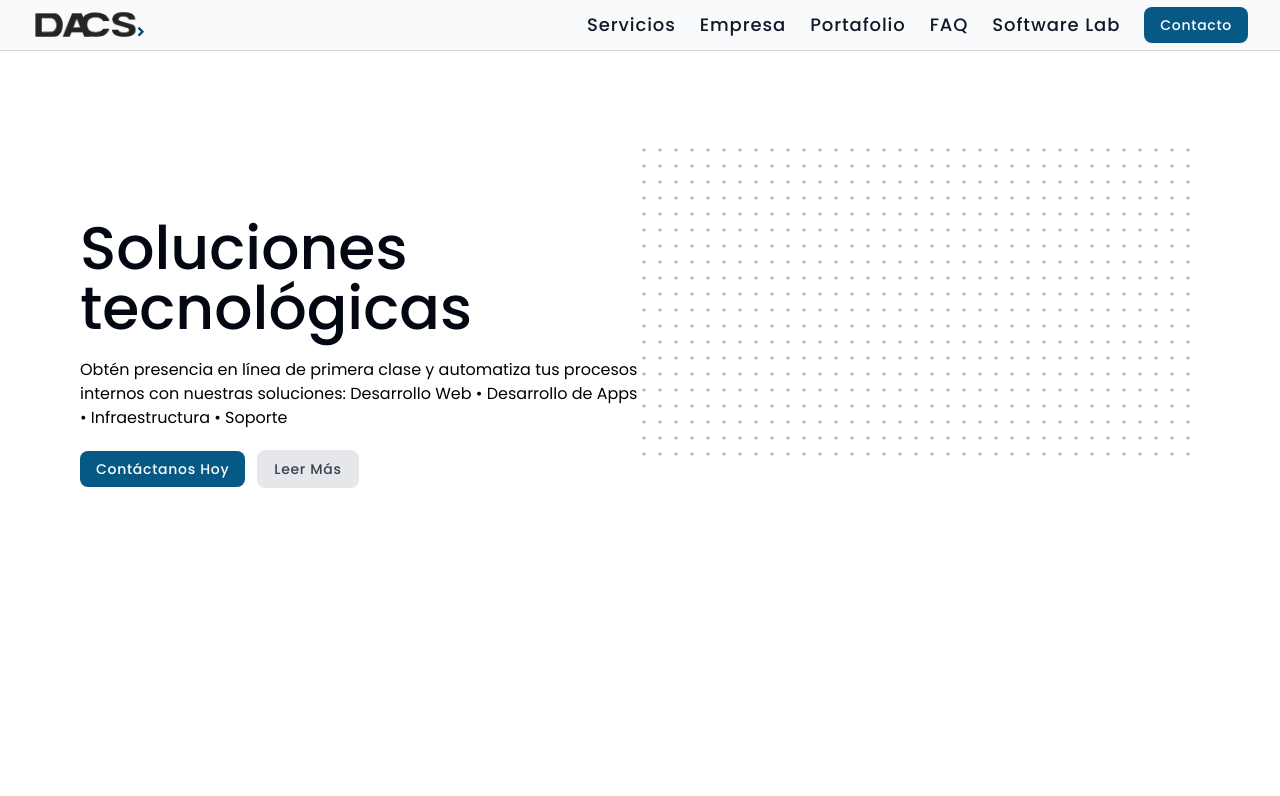
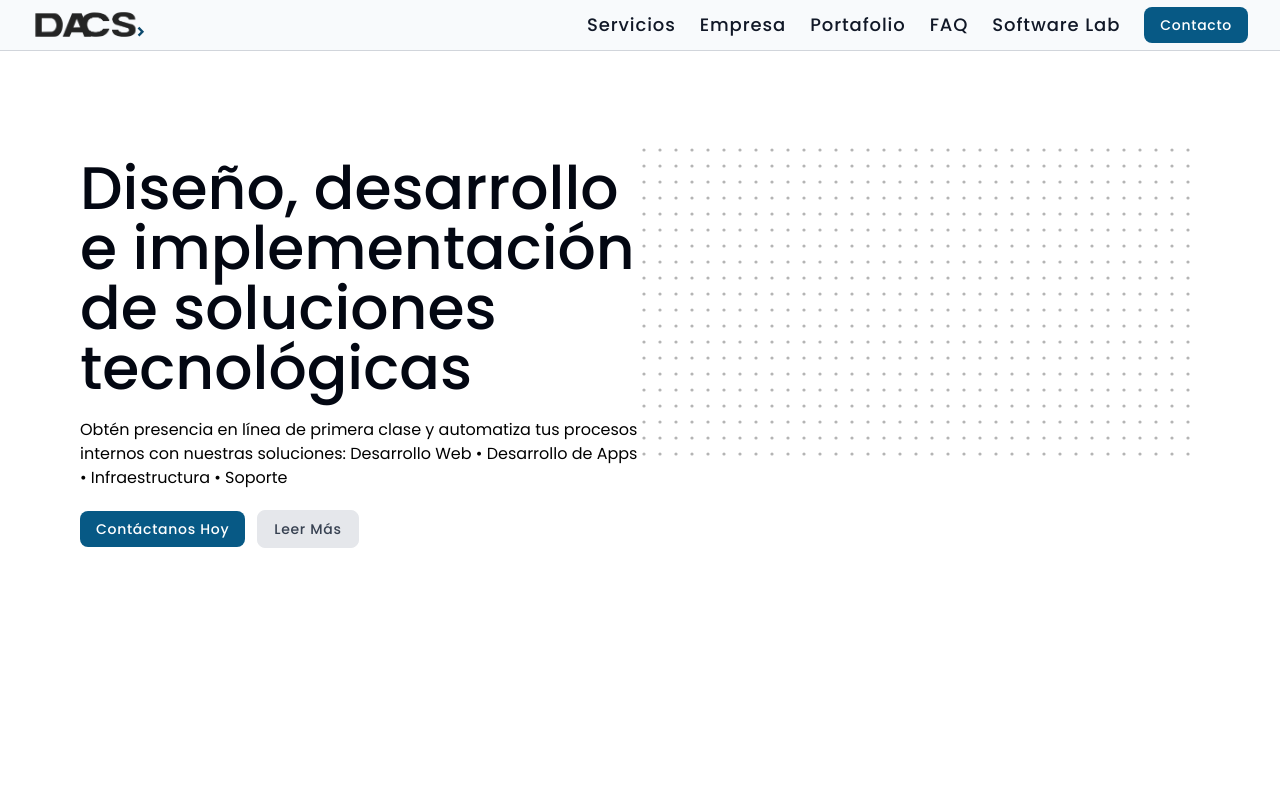
Before and after one commit to ycarruido/dacs, a Next.js app: page / in a window 1280 px wide. Shown: the top 796 px of the page. Built offline with nearby package versions, Linux system fonts and the light colour scheme.

Commit message:
Update nav and hero

```diff
--- a/src/components/ui/Hero/Hero.jsx
+++ b/src/components/ui/Hero/Hero.jsx
@@ -8,9 +8,9 @@ const Hero = () => (
   >
     <div className="flex w-full px-4 md:px-20 mx-auto h-full">
       {/* Columna izquierda (60% en pantallas grandes) */}
-      <div className="w-full md:w-1/2 text-left space-y-5 flex flex-col justify-center">
+      <div className="w-full md:w-1/2 text-left space-y-5 flex flex-col justify-center ">
         <h1 className="text-4xl md:text-6xl text-gray-950 font-medium sm:text-7xl">
-          Soluciones tecnológicas
+          Diseño, desarrollo e implementación de soluciones tecnológicas
         </h1>
         <p className="max-w-xl">
           Obtén presencia en línea de primera clase y automatiza tus procesos
```
